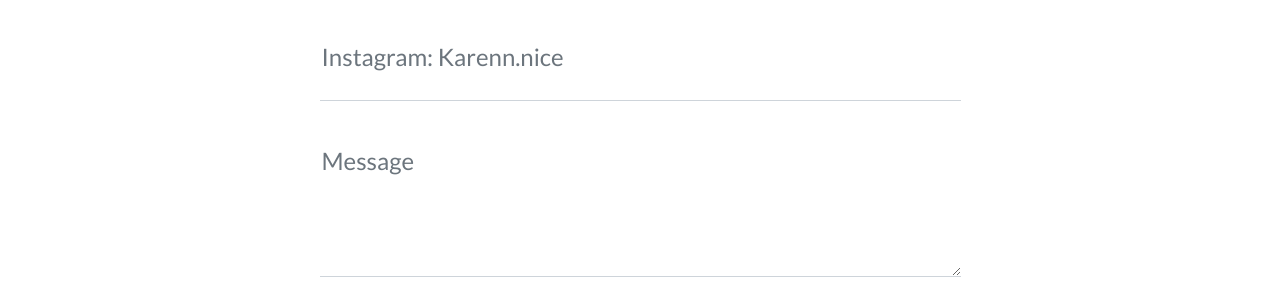
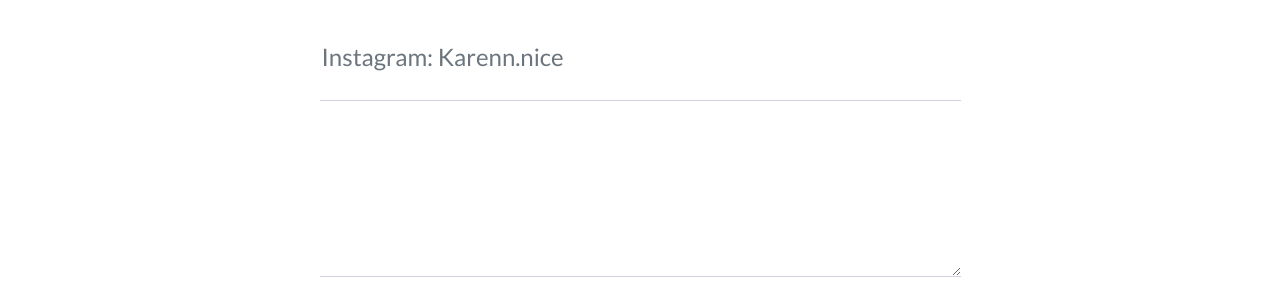
Before and after one commit to karennice9/Karelys_Serracin.github.io, a plain HTML site: page index.html in a window 1280 px wide. Shown: the part 2768-3058 px from the top of the page. Drawn offline with nearby package versions, Linux system fonts and the light colour scheme.

Commit message:
Update index.html

```diff
--- a/index.html
+++ b/index.html
@@ -190,7 +190,7 @@
                             <!-- Message input-->
                             <div class="form-floating mb-3">
                                 <textarea class="form-control" id="message" type="text" placeholder="Enter your message here..." style="height: 10rem" data-sb-validations="required"></textarea>
-                                <label for="message">Message</label>
+                                <label for="message"></label>
                                 <div class="invalid-feedback" data-sb-feedback="message:required">A message is required.</div>
                             </div>
                             <!-- Submit success message-->
@@ -254,7 +254,7 @@
         <div class="copyright py-4 text-center text-white">
             <div class="container"><small>Copyright &copy; Your Website 2022</small></div>
         </div>
-        <!-- Portfolio Modals-->
+        <!-- Productos Modals-->
         <!-- Portfolio Modal 1-->
         <div class="portfolio-modal modal fade" id="portfolioModal1" tabindex="-1" aria-labelledby="portfolioModal1" aria-hidden="true">
             <div class="modal-dialog modal-xl">
```
